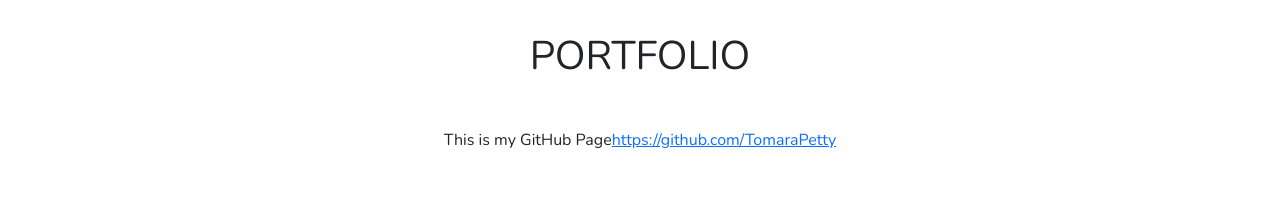
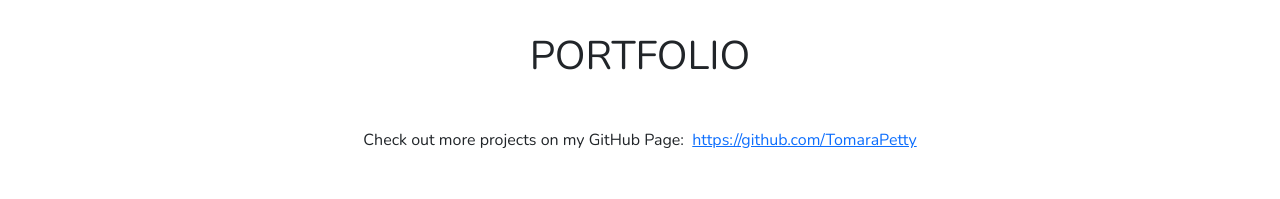
Before and after one commit to TomaraPetty/react-portfolio, a React (Create React App) app: page / in a window 1280 px wide. Shown: the part 1860-2059 px from the top of the page. Built offline with nearby package versions, Linux system fonts and the light colour scheme.

Commit message:
Update github message

```diff
--- a/src/screens/portfolio/Portfolio.jsx
+++ b/src/screens/portfolio/Portfolio.jsx
@@ -74,13 +74,13 @@ function Portfolio() {
     <div className="portfolio__main__container" id="portfolio">
       <h1>PORTFOLIO</h1>
       <p>
-        This is my GitHub Page
+        Check out more projects on my GitHub Page: &nbsp;
         <a
           href='https://github.com/TomaraPetty'
           target='_blank'
           rel='noreferrer'
         >
-          https://github.com/TomaraPetty
+        https://github.com/TomaraPetty
         </a>
       </p>
       <Container fluid='lg' style={{ padding: '2rem 0' }}>
```
